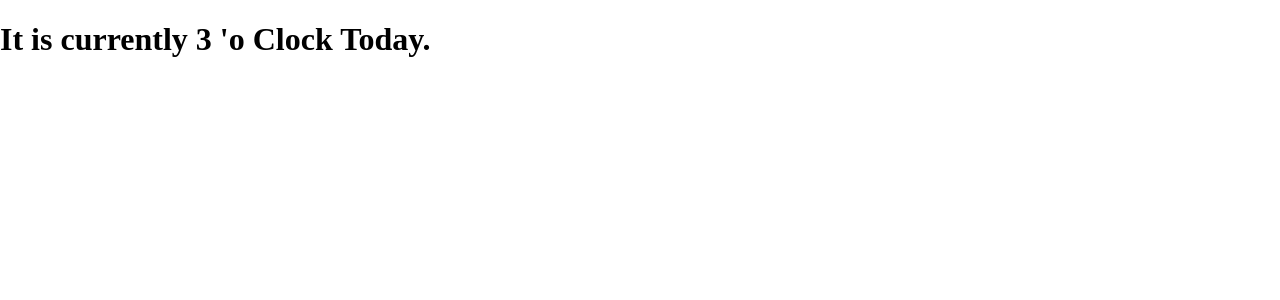
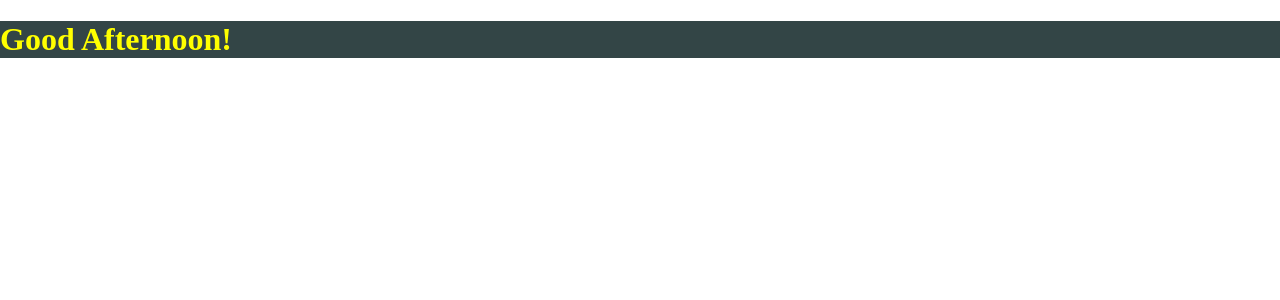
Before and after one commit to John-Flavian/Bob-react-lessons, a React (Create React App) app: page / in a window 1280 px wide. Shown: the top 300 px of the page. Built offline with nearby package versions, Linux system fonts and the light colour scheme.

Commit message:
Added an inline style property

```diff
--- a/src/App.js
+++ b/src/App.js
@@ -4,10 +4,23 @@ import './App.css';
 
 function App() {
 const date = new Date();
+const hours = date.getHours();
+
+let timeOfDay;
+
+if (hours < 12) {
+  timeOfDay = "Morning";
+}
+else if (hours >= 12 && hours < 17) {
+  timeOfDay = "Afternoon";
+}
+else {
+  timeOfDay = "Night";
+}
 
   return (
     <div>
-     <h1>It is currently {date.getHours() % 12} 'o Clock Today. </h1>
+     <h1 style={{color: "yellow", backgroundColor: "#334546" }}>Good {timeOfDay}!</h1>
     </div>
   )
 }
```
